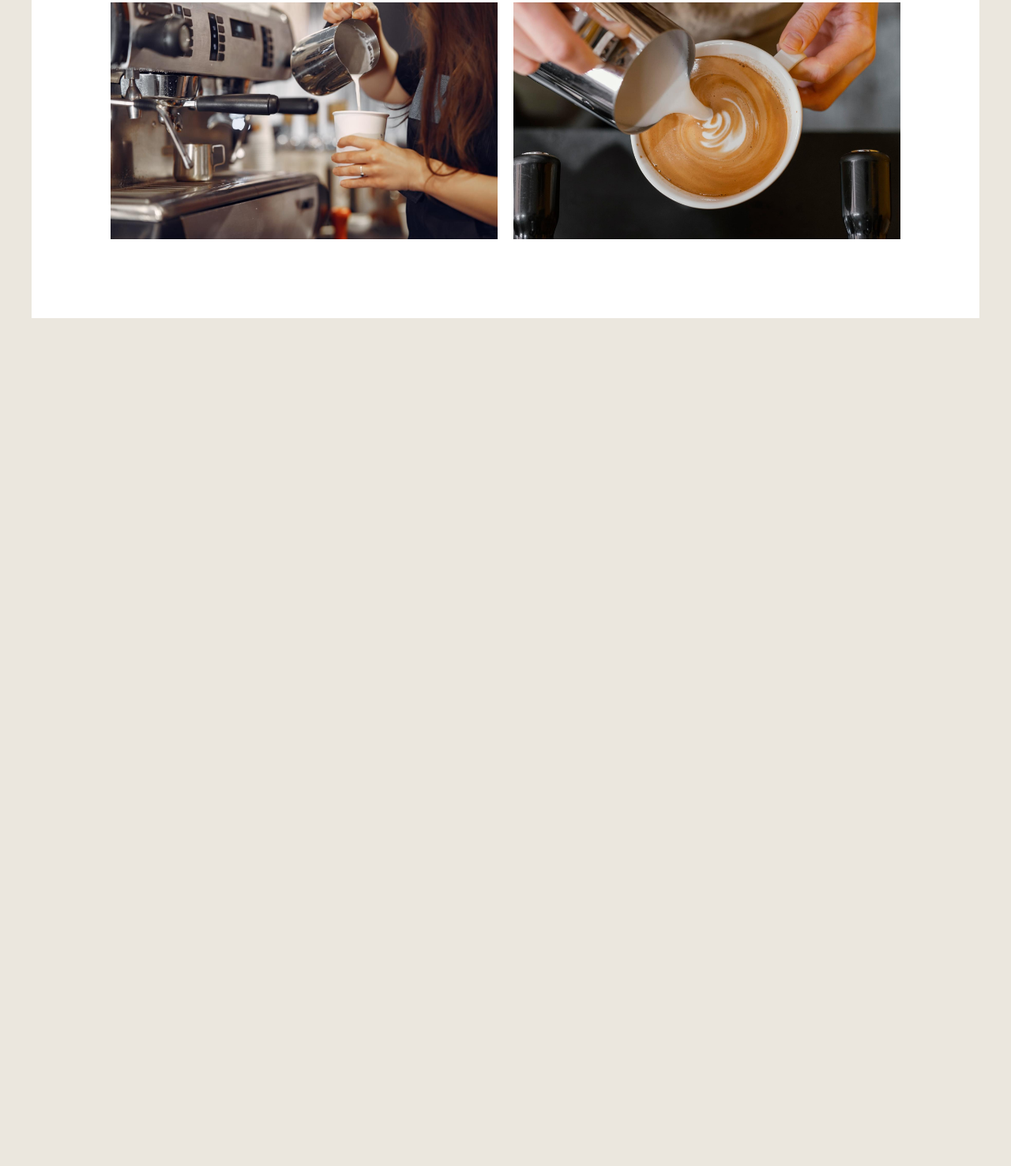
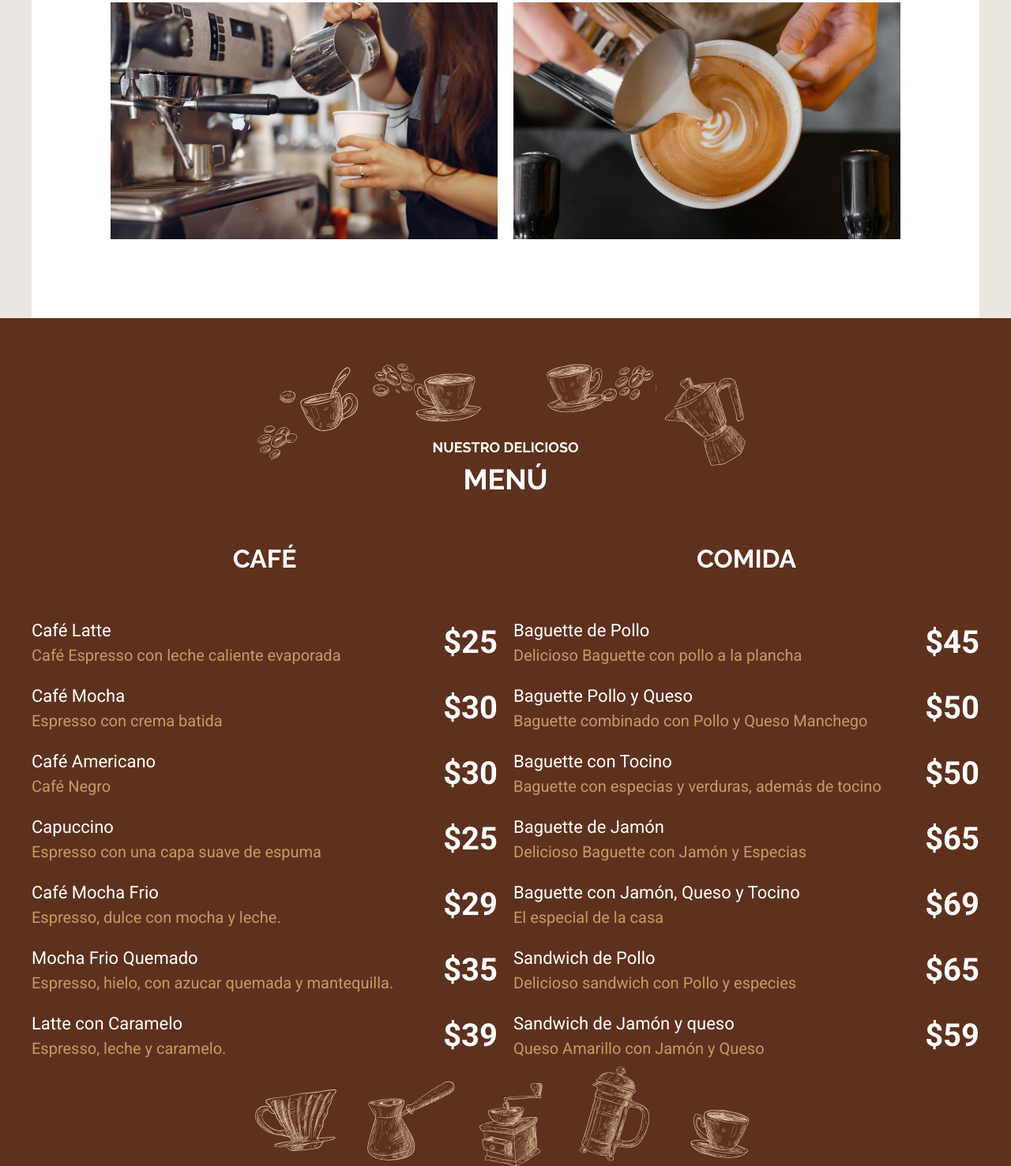
Before and after one commit to lynryunga/Cafeteria, a website: page index.html in a window 1280 px wide. Shown: the part 2811-4288 px from the top of the page at 79% size. Before the commit the page ends 3214 px from the top, so only its background shows below. Drawn offline with Linux system fonts and the light colour scheme; a web font is replaced by a local one.

Commit message:
Seccion menu con sass terminado

```diff
--- a/index.html
+++ b/index.html
@@ -106,6 +106,82 @@
       </div>
     </section>
   </main>
+
+  <section class="nuestro-menu">
+    <h2 class="heading-blanco"> <span>Nuestro delicioso</span> Menú</h2>
+
+    <div class="contenedor grid-menu">
+      <section class="menu cafe">
+        <h3>Café</h3>
+
+        <ul>
+          <li>
+              <p>Café Latte <span>Café Espresso con leche caliente evaporada</span> </p>
+              <p class="precio">$25</p>
+          </li>
+          <li>
+              <p>Café Mocha <span>Espresso con crema batida</span> </p>
+              <p class="precio">$30</p>
+          </li>
+          <li>
+              <p>Café Americano <span>Café Negro</span> </p>
+              <p class="precio">$30</p>
+          </li>
+          <li>
+              <p>Capuccino<span>Espresso con una capa suave de espuma</span> </p>
+              <p class="precio">$25</p>
+          </li>
+          <li>
+              <p>Café Mocha Frio<span>Espresso, dulce con mocha y leche.</span> </p>
+              <p class="precio">$29</p>
+          </li>
+          <li>
+              <p>Mocha Frio Quemado<span>Espresso, hielo, con azucar quemada y mantequilla.</span> </p>
+              <p class="precio">$35</p>
+          </li>
+          <li>
+              <p>Latte con Caramelo<span>Espresso, leche y caramelo.</span> </p>
+              <p class="precio">$39</p>
+          </li>
+      </ul>
+      </section>
+
+      <section class="menu comida">
+        <h3>Comida</h3>
+        <ul>
+          <li>
+              <p>Baguette de Pollo <span>Delicioso Baguette con pollo a la plancha</span> </p>
+              <p class="precio">$45</p>
+          </li>
+          <li>
+              <p>Baguette Pollo y Queso <span>Baguette combinado con Pollo y Queso Manchego</span> </p>
+              <p class="precio">$50</p>
+          </li>
+          <li>
+              <p>Baguette con Tocino<span>Baguette con especias y verduras, además de tocino</span> </p>
+              <p class="precio">$50</p>
+          </li>
+          <li>
+              <p>Baguette de Jamón<span>Delicioso Baguette con Jamón y Especias</span> </p>
+              <p class="precio">$65</p>
+          </li>
+          <li>
+              <p>Baguette con Jamón, Queso y Tocino<span>El especial de la casa</span> </p>
+              <p class="precio">$69</p>
+          </li>
+          <li>
+              <p>Sandwich de Pollo<span>Delicioso sandwich con Pollo y especies</span> </p>
+              <p class="precio">$65</p>
+          </li>
+          <li>
+              <p>Sandwich de Jamón y queso<span>Queso Amarillo con Jamón y Queso</span> </p>
+              <p class="precio">$59</p>
+          </li>
+      </ul>
+      </section>
+
+    </div>
+  </section>
 </body>
 
 </html>
--- a/src/scss/base/_tipografia.scss
+++ b/src/scss/base/_tipografia.scss
@@ -30,6 +30,19 @@ h2 {
     background-size: cover;
   }
 }
+
+.heading-blanco {
+  @extend h2;
+  color: v.$blanco;
+
+  span {
+    color: v.$blanco;
+  }
+  &::after {
+    display: none;
+  }
+}
+
 h3 {
   font-size: 3.2rem;
 }
--- a/src/scss/inicio/_index.scss
+++ b/src/scss/inicio/_index.scss
@@ -1,3 +1,4 @@
 @forward 'contenido';
 @forward 'iconos';
 @forward 'galeria';
+@forward 'menu';
--- /dev/null
+++ b/src/scss/inicio/_menu.scss
@@ -0,0 +1,51 @@
+@use 'base/mixins' as m;
+@use 'base/variables' as v;
+
+.nuestro-menu {
+  background-image: url(../img/menu_arriba.svg), url(../img/menu_abajo.svg), linear-gradient(to top, v.$primario, v.$primario);
+  background-repeat: no-repeat;
+  background-position: center 5rem, center 92%, 100%;
+  background-size: 200%;
+  padding: 15rem 5rem 20rem 5rem;
+
+  @include m.tablet {
+    padding: 15rem 0 20rem 0;
+    background-size: 100%;
+  }
+  @include m.desktop {
+    background-size: 50%, 50%, 100%;
+  }
+}
+
+.grid-menu {
+  @include m.tablet {
+    @include m.grid(2, 2rem)
+  }
+}
+
+.menu {
+  h3 {
+    color: v.$blanco;
+  }
+  li {
+    display: flex;
+    justify-content: space-between;
+    align-items: center;
+   p {
+    color: v.$blanco;
+    font-size: 2.2rem;
+    line-height: 1.5;
+    margin: 0 0 2rem 0;
+
+    span {
+      display: block;
+      color: v.$secundario;
+      font-size: 2rem;
+    }
+   }
+   .precio {
+    font-size: 4rem;
+    font-weight: 700;
+   }
+  }
+}
```
Also changed, not shown: build/css/app.css.
